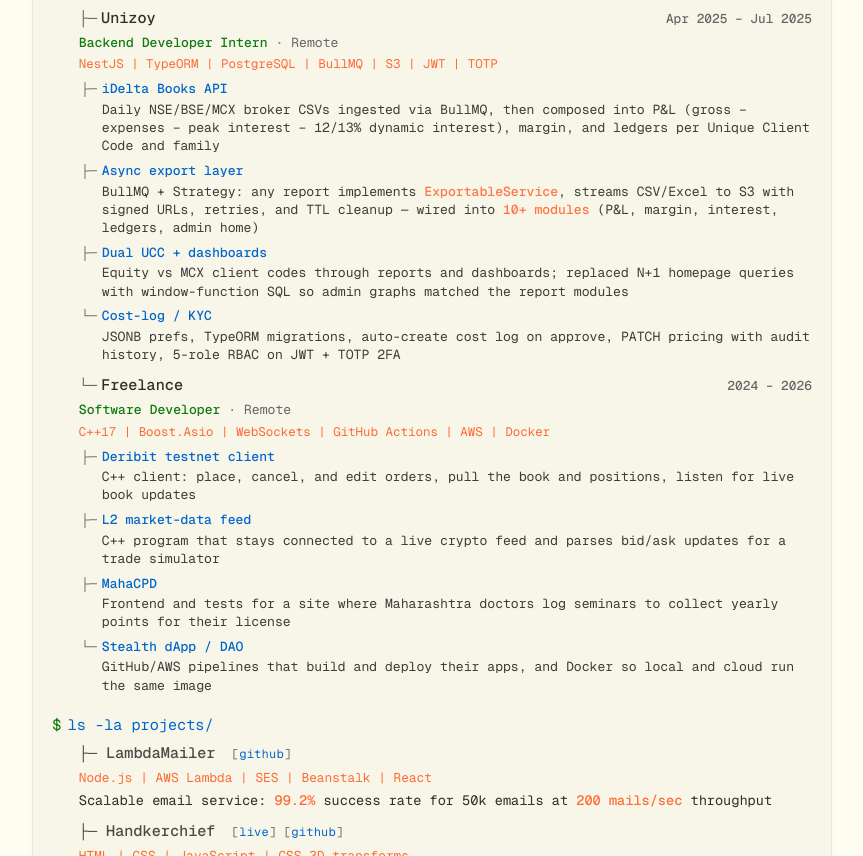
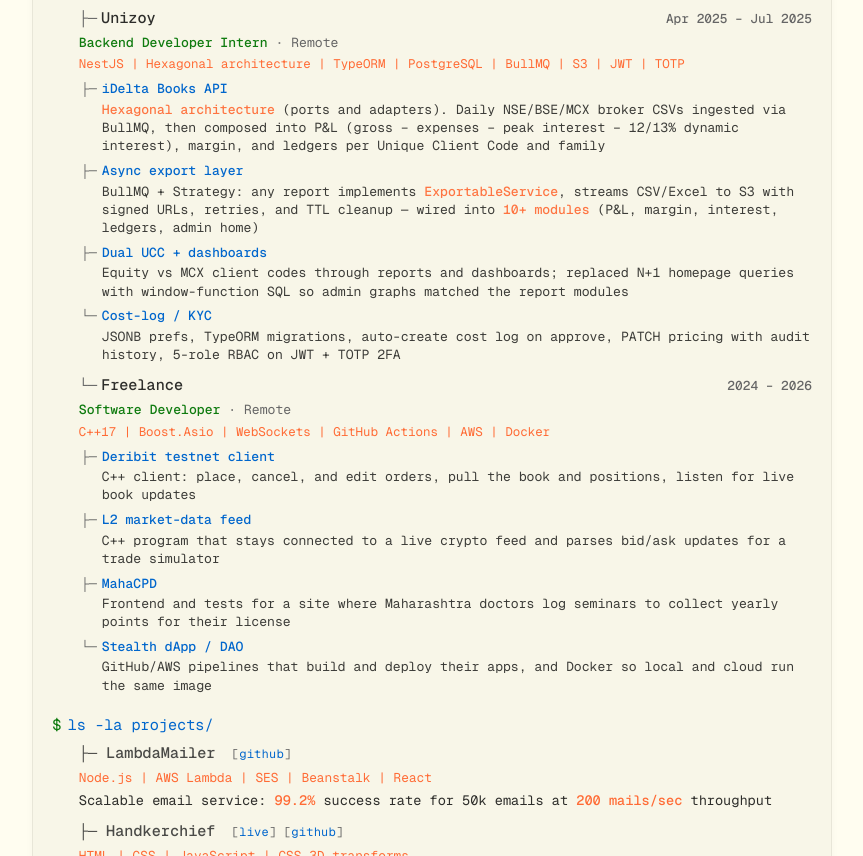
Before and after one commit to RudradevArya/Portfolio, a plain HTML site: page index.html in a window 1280 px wide. Shown: the part 1245-2101 px from the top of the page, without its empty margins (208-1071 px from the left). Drawn offline with nearby package versions, Linux system fonts and the light colour scheme; a web font is replaced by a local one.

Commit message:
Name hexagonal architecture on the Unizoy experience.

```diff
--- a/index.html
+++ b/index.html
@@ -784,12 +784,12 @@
                             <span class="exp-dates">Apr 2025 – Jul 2025</span>
                         </div>
                         <div class="exp-role">Backend Developer Intern <span class="exp-loc">· Remote</span></div>
-                        <div class="exp-stack">NestJS | TypeORM | PostgreSQL | BullMQ | S3 | JWT | TOTP</div>
+                        <div class="exp-stack">NestJS | Hexagonal architecture | TypeORM | PostgreSQL | BullMQ | S3 | JWT | TOTP</div>
                         <div class="exp-sub">
                             <span class="exp-tree">├─</span>
                             <div class="exp-content">
                                 <div class="exp-label">iDelta Books API</div>
-                                <div class="exp-body">Daily NSE/BSE/MCX broker CSVs ingested via BullMQ, then composed into P&amp;L (gross − expenses − peak interest − 12/13% dynamic interest), margin, and ledgers per Unique Client Code and family</div>
+                                <div class="exp-body"><span class="highlight">Hexagonal architecture</span> (ports and adapters). Daily NSE/BSE/MCX broker CSVs ingested via BullMQ, then composed into P&amp;L (gross − expenses − peak interest − 12/13% dynamic interest), margin, and ledgers per Unique Client Code and family</div>
                             </div>
                         </div>
                         <div class="exp-sub">
```
